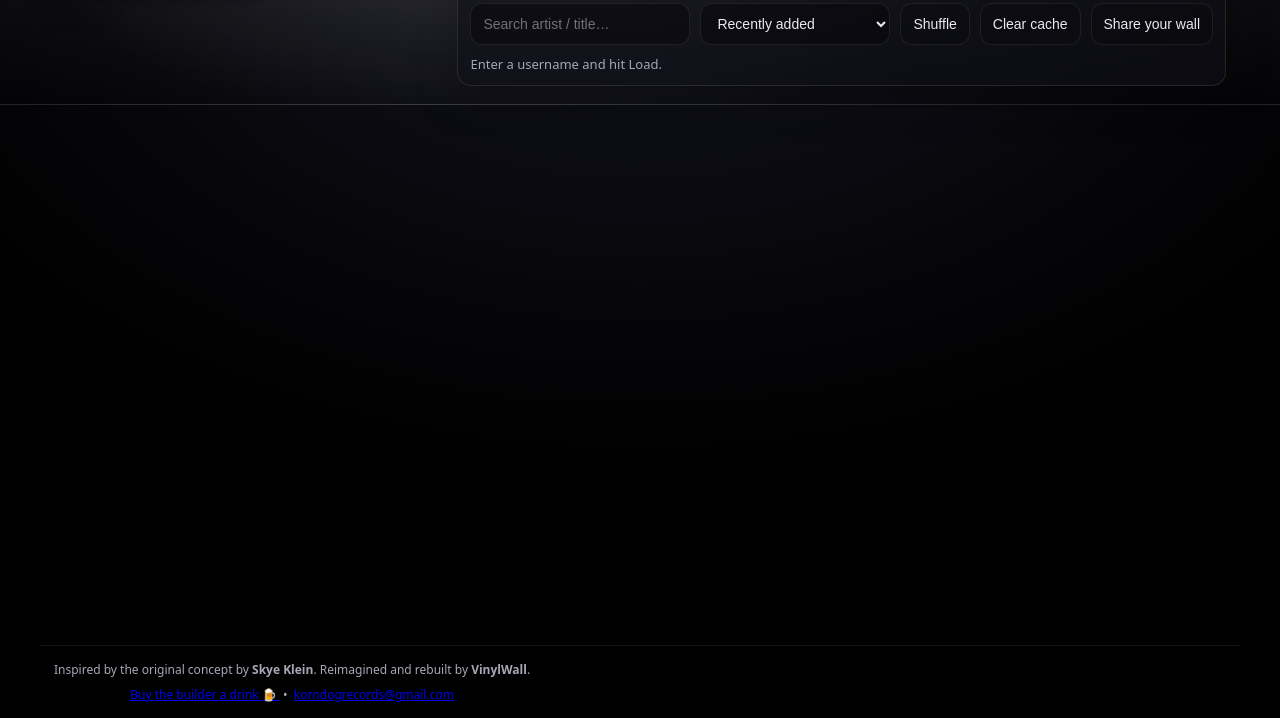
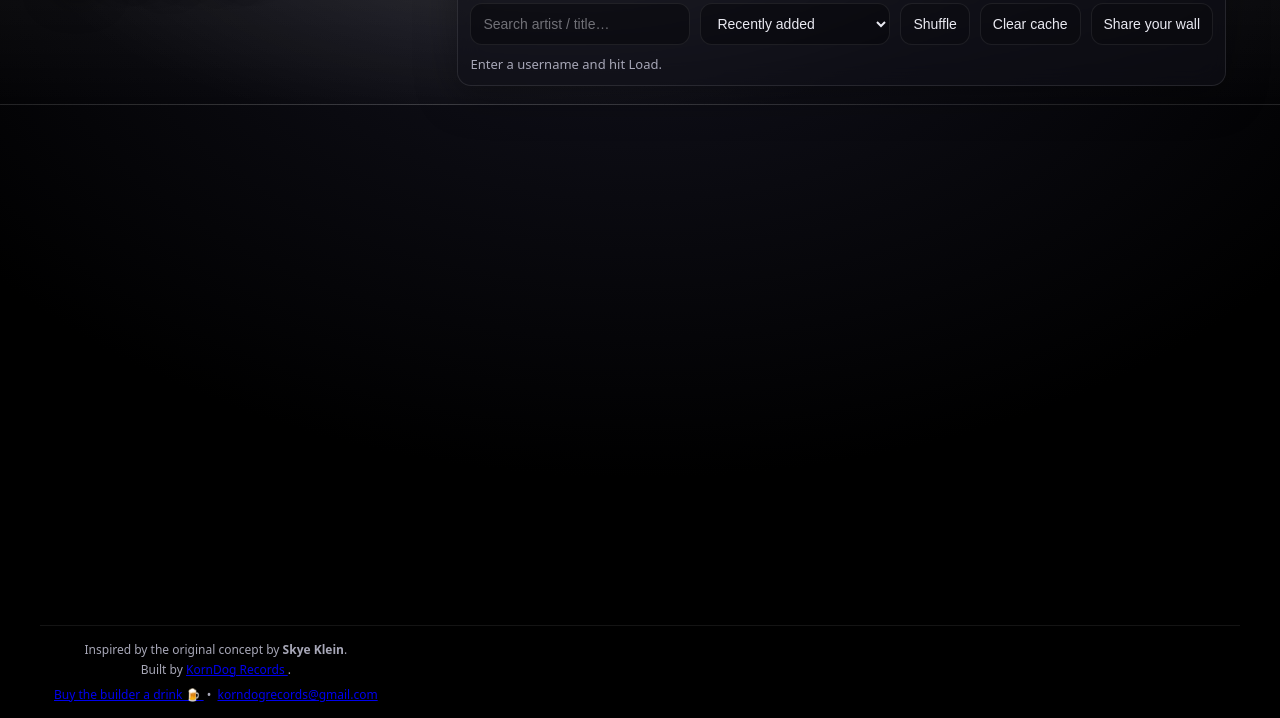
Before and after one commit to KornDog0804/discovers-better-, a website built with Vite: page index.html in a window 1280 px wide. Shown: the part 82-800 px from the top of the page. Built offline with nearby package versions, Linux system fonts and the light colour scheme.

Commit message:
Update index.html

```diff
--- a/index.html
+++ b/index.html
@@ -68,8 +68,17 @@
           <div>
             Inspired by the original concept by
             <strong>Skye Klein</strong>.
-            Reimagined and rebuilt by
-            <strong>VinylWall</strong>.
+          </div>
+
+          <div>
+            Built by
+            <a
+              href="https://korndogrecords.com"
+              target="_blank"
+              rel="noopener"
+            >
+              KornDog Records
+            </a>.
           </div>
 
           <div style="margin-top:6px;">
```
